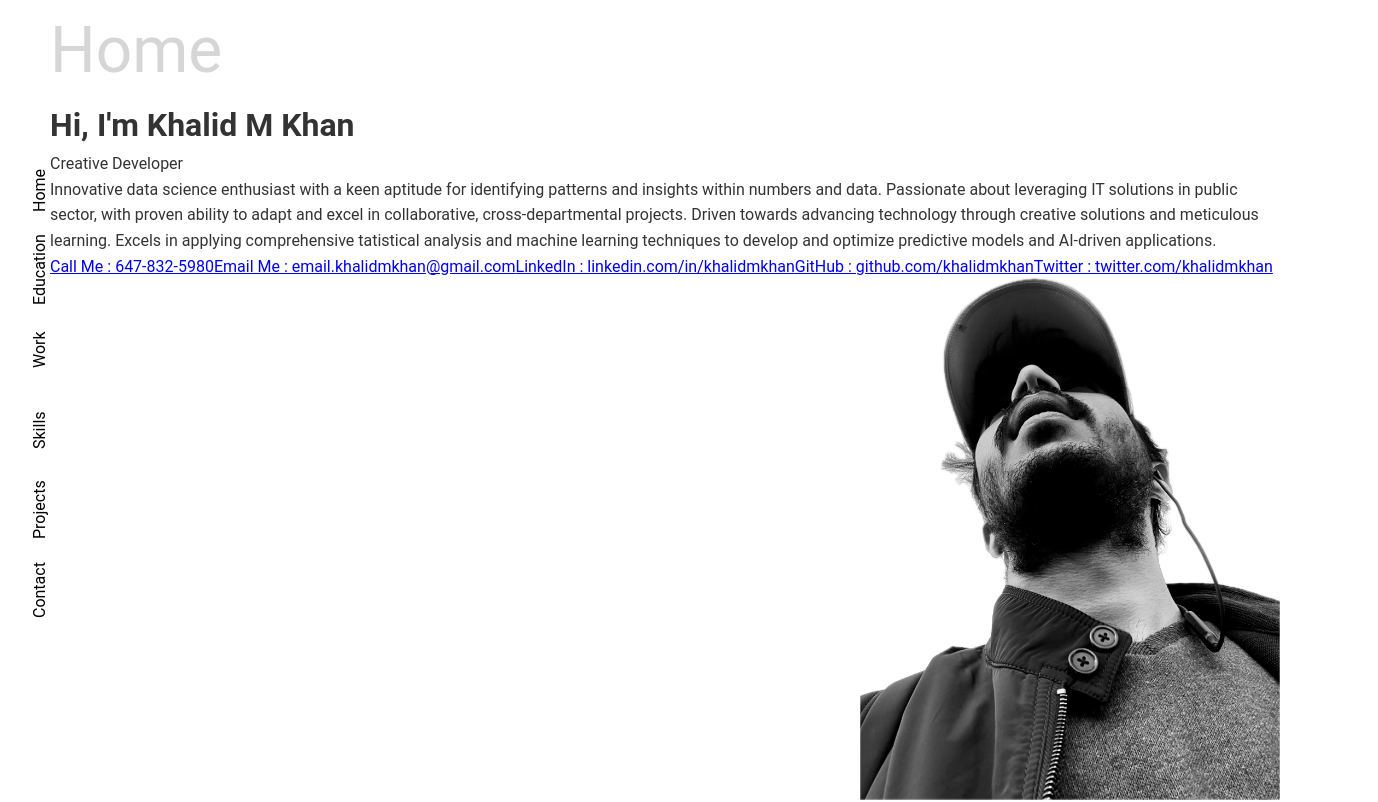
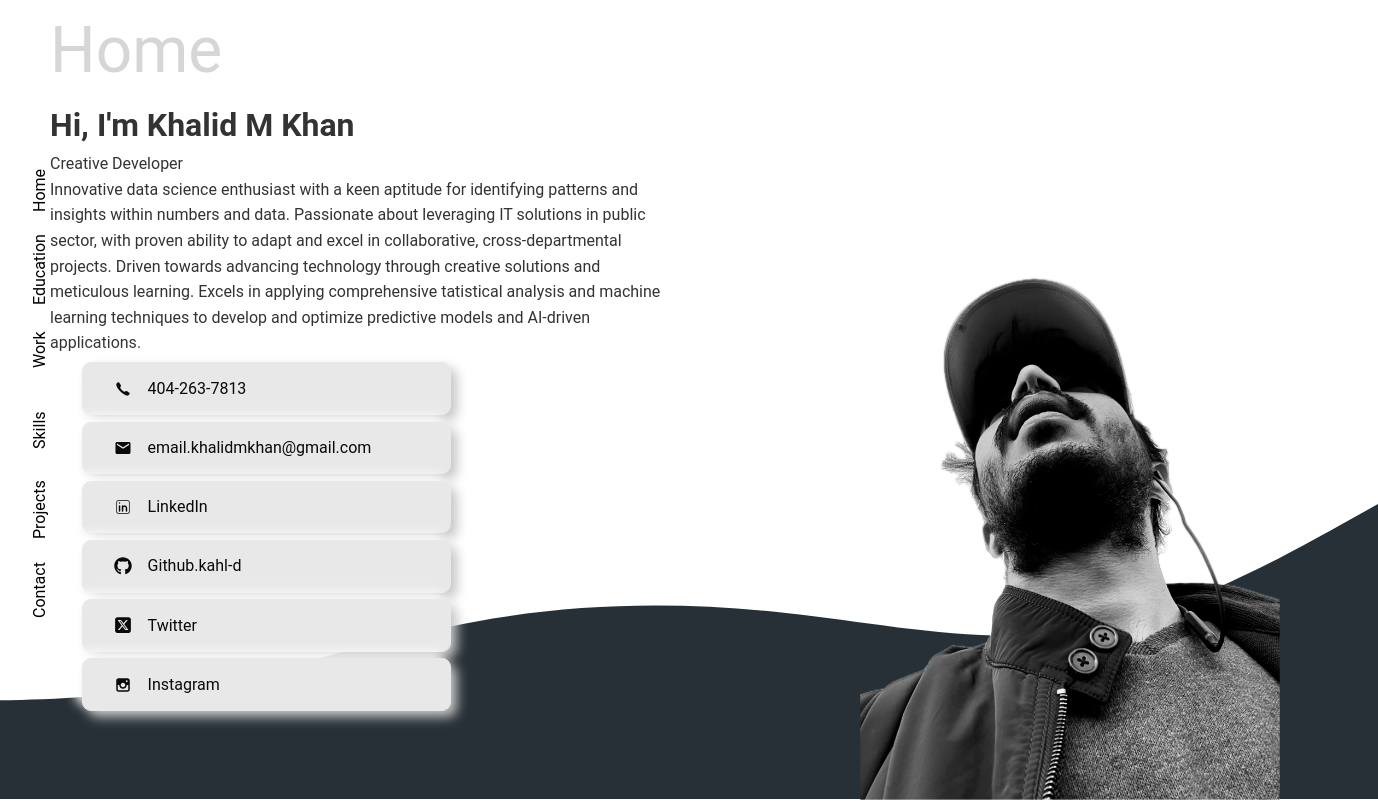
Before and after one commit to Kahl-d/portfolio_website, a React (Create React App) app in the folder client/: page / in a window 1280 px wide. Shown: the top 802 px of the page, 1378 px wide, since content can reach past the window. Built offline with nearby package versions, Linux system fonts and the light colour scheme; a web font is replaced by a local one.

Commit message:
adding waves

```diff
--- a/client/src/Components2/Home.js
+++ b/client/src/Components2/Home.js
@@ -1,6 +1,13 @@
 import React from "react";
 import "./home.css";
 import ProfilePicture from '../Resources/profile7.png';
+import { IoIosCall } from "react-icons/io";
+import { MdEmail } from "react-icons/md";
+import { CiLinkedin } from "react-icons/ci";
+import { FaGithub } from "react-icons/fa";
+import { FaSquareXTwitter } from "react-icons/fa6";
+import { TiSocialInstagram } from "react-icons/ti";
+
 
 
 
@@ -25,31 +32,45 @@ const Home = () => {
                 <div id="homeContact">
 
                     {/* Call */}
-                    <a href="tel:647-832-5980">
-                        Call Me : 647-832-5980
+                    <a href="tel:647-832-5980" className="infoDiv button2">
+                        <IoIosCall />
+                        <div className="info">404-263-7813</div>
                     </a>
-                    <a href="mailto:email.khalidmkhan@gmail.com">
-                        Email Me : email.khalidmkhan@gmail.com
+                    <a href="mailto:email.khalidmkhan@gmail.com" className="infoDiv button2">
+                        <MdEmail />
+                        <div className="info">email.khalidmkhan@gmail.com</div>
                     </a>
 
-                    <a href="https://www.linkedin.com/in/khalidmkhan/">
-                        LinkedIn : linkedin.com/in/khalidmkhan
+                    <a href="https://www.linkedin.com/in/khalidmkhan/" className="infoDiv button2">
+                        <CiLinkedin />
+                        <div className="info">LinkedIn</div>
                     </a>
 
                     {/* github */}
-                    <a href="github.com">
-                        GitHub : github.com/khalidmkhan
+                    <a href="github.com" className="infoDiv button2">
+                        <FaGithub />
+                        <div className="info">Github.kahl-d</div>
                     </a>
 
                     {/* twitter */}
-                    <a href="twitter.com">
-                        Twitter : twitter.com/khalidmkhan
+                    <a href="twitter.com" className="infoDiv button2">
+                        <FaSquareXTwitter />
+                        <div className="info">Twitter</div>
                     </a>
 
+                    {/* instagram */}
+                    <a href="instagram.com" className="infoDiv button2">
+                        <TiSocialInstagram />
+                        <div className="info">Instagram</div>
+                    </a>
 
                 </div>
                 <div id="homeImage">
                     <img src={ProfilePicture} alt="Profile" />
+                </div>
+
+                <div id="wave">
+                <svg xmlns="http://www.w3.org/2000/svg" viewBox="0 0 1440 320"><path fill="#273036" fillOpacity="1" d="M0,224L48,224C96,224,192,224,288,208C384,192,480,160,576,144C672,128,768,128,864,138.7C960,149,1056,171,1152,154.7C1248,139,1344,85,1392,58.7L1440,32L1440,320L1392,320C1344,320,1248,320,1152,320C1056,320,960,320,864,320C768,320,672,320,576,320C480,320,384,320,288,320C192,320,96,320,48,320L0,320Z"></path></svg>
                 </div>
             </div>
         </div>
--- a/client/src/Components2/home.css
+++ b/client/src/Components2/home.css
@@ -22,3 +22,115 @@
     width: 100%;
     height: 100%;
 }
+
+#homeAbout{
+    width: 50%;
+}
+
+
+#homeContact{
+    width: 30%;
+    height: fit-content;
+}
+
+a{
+    text-decoration: none;
+    color: black;
+}
+
+.infoDiv{
+    width: 100%;
+    display: flex;
+    flex-direction: row;
+    font-size: 2rem;
+    align-items: center;
+    font-size: 1.2rem;
+    padding: 0.5rem;
+    border: 1px solid black;
+    border-radius: 1rem;
+    margin: 0.4rem;
+    margin-left: 2rem;
+}
+
+.info{
+    margin-left: 1rem;
+    font-size: 1rem;
+}
+
+
+
+.button2 {
+    transition: all 0.2s ease-in;
+    position: relative;
+    overflow: hidden;
+    z-index: 1;
+    color: #090909;
+    padding: 0.7em 1.7em;
+    cursor: pointer;
+    font-size: 18px;
+    border-radius: 0.5em;
+    background: #e8e8e8;
+    border: 1px solid #e8e8e8;
+    box-shadow: 6px 6px 12px #c5c5c5, -6px -6px 12px #ffffff;
+  }
+
+  .button2:active {
+    color: #666;
+    box-shadow: inset 4px 4px 12px #c5c5c5, inset -4px -4px 12px #ffffff;
+  }
+
+  .button2:before {
+    content: "";
+    position: absolute;
+    left: 50%;
+    transform: translateX(-50%) scaleY(1) scaleX(1.25);
+    top: 100%;
+    width: 140%;
+    height: 180%;
+    background-color: rgba(0, 0, 0, 0.05);
+    border-radius: 50%;
+    display: block;
+    transition: all 0.5s 0.1s cubic-bezier(0.55, 0, 0.1, 1);
+    z-index: -1;
+  }
+
+  .button2:after {
+    content: "";
+    position: absolute;
+    left: 55%;
+    transform: translateX(-50%) scaleY(1) scaleX(1.45);
+    top: 180%;
+    width: 160%;
+    background-color: var(--primary-black);
+    border-radius: 50%;
+    display: block;
+    transition: all 0.5s 0.1s cubic-bezier(0.55, 0, 0.1, 1);
+    z-index: -1;
+  }
+
+  .button2:hover {
+    color: #ffffff;
+    border: 1px solid white;
+  }
+
+  .button2:hover:before {
+    top: -35%;
+    background-color: var(--primary-black);
+    transform: translateX(-50%) scaleY(1.3) scaleX(0.8);
+  }
+
+  .button2:hover:after {
+    top: -45%;
+    background-color: var(--primary-black);
+    transform: translateX(-50%) scaleY(1.3) scaleX(0.8);
+  }
+
+
+
+  #wave{
+    width: 120%;
+    transform: translateX(-10%);
+    z-index: -1;
+    position: absolute;
+    bottom: -1%;
+  }
--- a/client/src/app2.css
+++ b/client/src/app2.css
@@ -9,10 +9,10 @@
 :root{
     --primary-color-dark: #000814;
     --secondary-color-dark: #001d3d;
-    --seondary-color-dark2: #003566;
+    --secondary-color-dark2: #003566;
     --primary-color-light: #ffc300;
     --secondary-color-light: #ffd60a;
-    --primarry-black: #28282B;
+    --primary-black: #28282B;
 
 
 }
@@ -20,6 +20,7 @@
 
 body {
     font-family: 'Roboto', sans-serif;
+    background-color: white;
     color: #333;
     font-size: 16px;
     line-height: 1.6;
```
